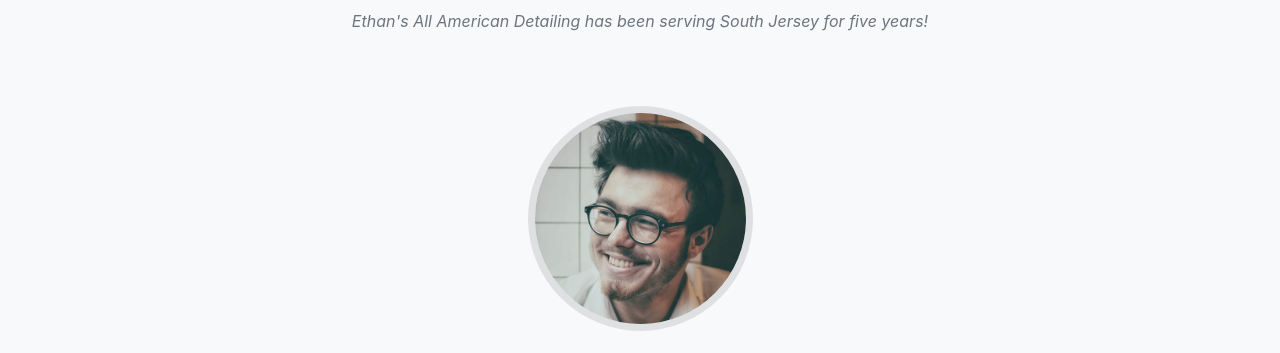
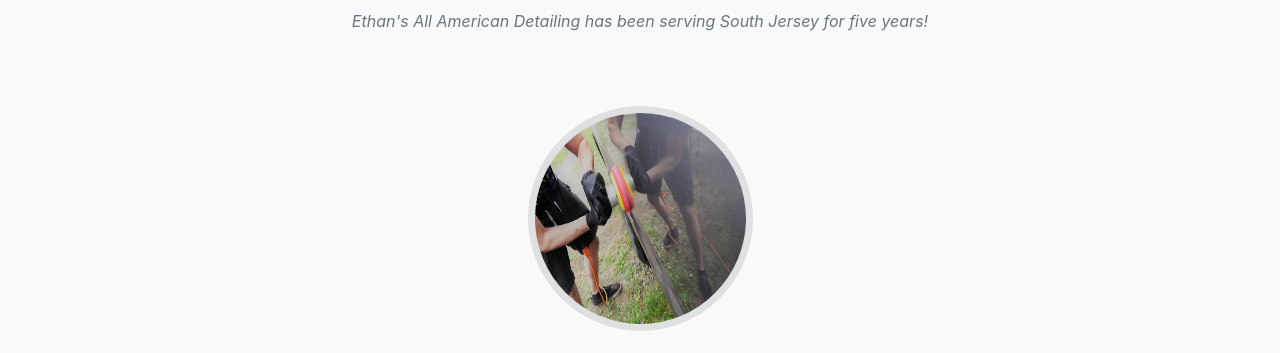
Before and after one commit to ChiefEef/Detailing-Website, a website with bundled scripts: page index.html in a window 1280 px wide. Shown: the part 2318-2671 px from the top of the page. Built offline with nearby package versions, Linux system fonts and the light colour scheme; a web font is replaced by a local one.

Commit message:
changed picture

```diff
--- a/index.html
+++ b/index.html
@@ -153,7 +153,7 @@
       <div class="row">
         <div class="col-sm-12">
           <div class="team-member">
-            <img class="mx-auto rounded-circle" src="img/team/2.jpg" alt="">
+            <img class="mx-auto rounded-circle" src="img/team/polishing.jpg" alt="">
             <h4>Ethan Chudy</h4>
             <p class="text-muted">Owner Operator</p>
             <ul class="list-inline social-buttons">
```
Also changed, not shown: img/team/1.jpg (deleted), img/team/2.jpg (deleted), img/team/3.jpg (deleted), img/team/polishing.jpg (added).
